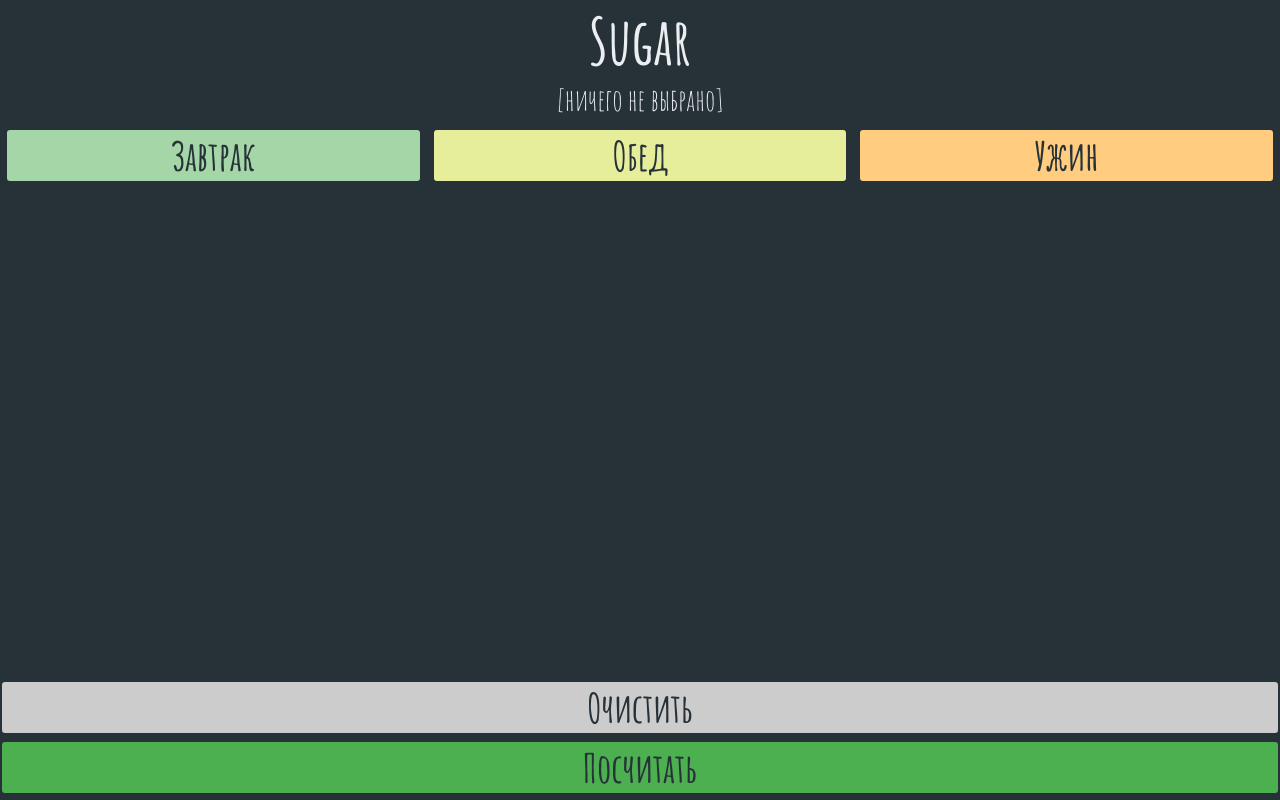
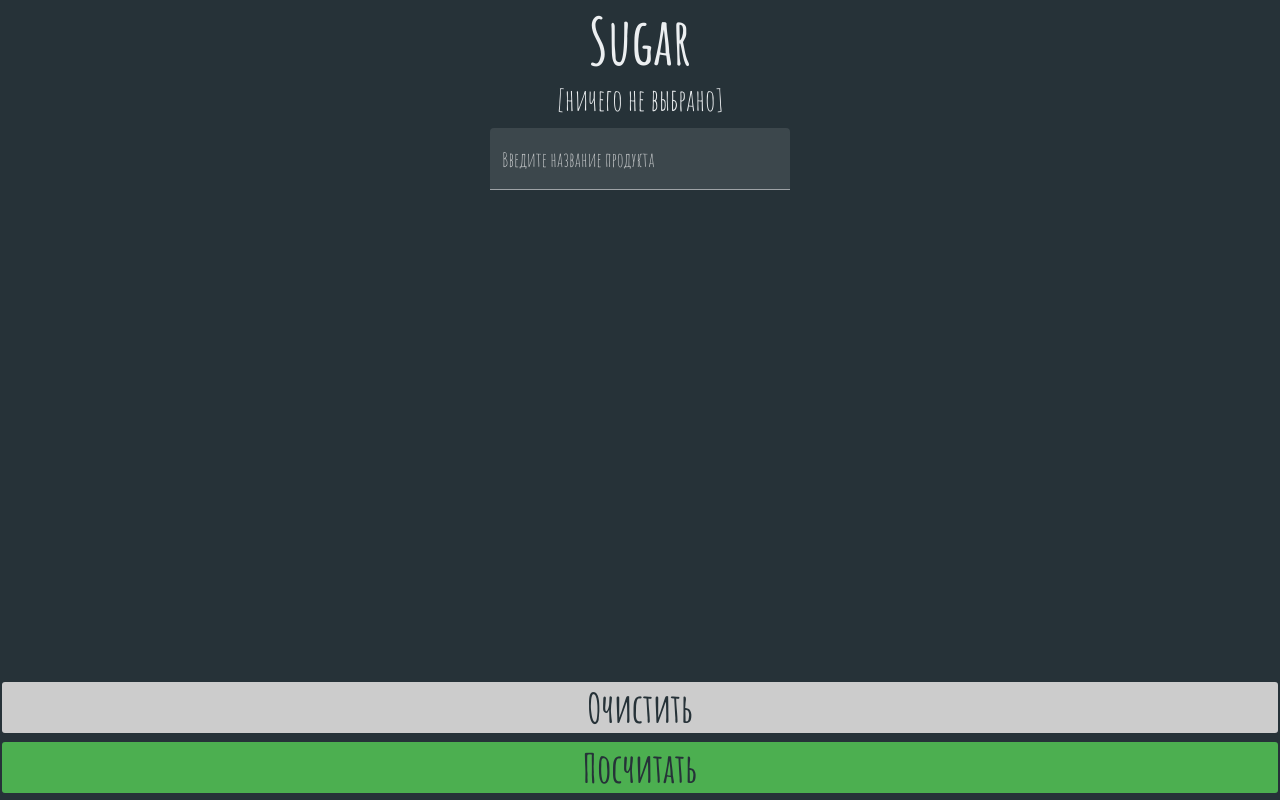
Before and after one commit to BogdanMoskvitin/sugar-app, an Angular app: page / in a window 1280 px wide. Built offline with nearby package versions, Linux system fonts and the light colour scheme.

Commit message:
add autocomplete

```diff
--- a/package.json
+++ b/package.json
@@ -11,10 +11,12 @@
   "private": true,
   "dependencies": {
     "@angular/animations": "~13.3.0",
+    "@angular/cdk": "^13.3.8",
     "@angular/common": "~13.3.0",
     "@angular/compiler": "~13.3.0",
     "@angular/core": "~13.3.0",
     "@angular/forms": "~13.3.0",
+    "@angular/material": "^13.3.8",
     "@angular/platform-browser": "~13.3.0",
     "@angular/platform-browser-dynamic": "~13.3.0",
     "@angular/router": "~13.3.0",
--- a/src/app/app.component.html
+++ b/src/app/app.component.html
@@ -1,31 +1,27 @@
-<div class="container">
+<div>
   <p class="title">Sugar</p>
 
-  <div class="selects">
+  <div>
     <p class="select" *ngIf="select.length == 0" style="text-align: center;">[ничего не выбрано]</p>
     <div *ngIf="select.length != 0">
       <span class="select">[</span>
-      <span class="select" *ngFor="let el of select" (click)="deleteEl(el)">{{ el.name }}({{ el.value }}), </span>
+      <span class="select" *ngFor="let el of select" (click)="deleteEl(el)">{{ el.name }}, </span>
       <span class="select">]</span>
     </div>
   </div>
 
-  <div class="btns">
-    <button (click)="viewBreakfast()" style="background-color: #A5D6A7;" [ngClass]="{'active' : view.breakfast}" class="btn">Завтрак</button>
-    <button (click)="viewLunch()" style="background-color: #E6EE9C;" [ngClass]="{'active' : view.lunch}" class="btn">Обед</button>
-    <button (click)="viewDinner()" style="background-color: #FFCC80;" [ngClass]="{'active' : view.dinner}" class="btn">Ужин</button>
-  </div>
-
-  <div class="body">
-    <div *ngIf="view.breakfast">
-      <p class="item" *ngFor="let el of breakfast" (click)="addEl(el)">{{ el.name }}({{ el.value }})</p>
-    </div>
-    <div *ngIf="view.lunch">
-      <p class="item" *ngFor="let el of lunch" (click)="addEl(el)">{{ el.name }}({{ el.value }})</p>
-    </div>
-    <div *ngIf="view.dinner">
-      <p class="item" *ngFor="let el of dinner" (click)="addEl(el)">{{ el.name }}({{ el.value }})</p>
-    </div>
+  <div class="form">
+    <form class="example-form">
+      <mat-form-field class="example-full-width" appearance="fill" style="width: 300px;">
+        <mat-label style="font-size: 20px;">Введите название продукта</mat-label>
+        <input type="text" matInput [formControl]="myControl" [matAutocomplete]="auto">
+        <mat-autocomplete #auto="matAutocomplete" [displayWith]="displayFn">
+          <mat-option style="font-size: 20px;" *ngFor="let option of filteredOptions | async" [value]="option" (click)="addEl(option)">
+            <span class="unit">{{option.unit}}</span> {{option.name}} (<span class="amount">{{option.amount}}</span>)
+          </mat-option>
+        </mat-autocomplete>
+      </mat-form-field>
+    </form>
   </div>
 
   <button class="btn__clean" (click)="clean()">Очистить</button>
--- a/src/app/app.component.scss
+++ b/src/app/app.component.scss
@@ -4,34 +4,25 @@
   text-align: center;
   user-select: none;
 }
-.selects {}
 .select {
   font-size: 30px;
   margin: 0 5px;
   cursor: pointer;
 }
-.btns {
+.form {
   display: flex;
-  justify-content: space-between;
+  justify-content: center;
+  margin-top: 10px;
 }
-.btn {
-  font-size: 40px;
-  width: 100%;
-  margin: 10px 5px;
-  border: 2px solid #263238;
-  border-radius: 5px;
-  font-weight: bold;
-  color: #263238;
-  cursor: pointer;
+input {
+  color: #ECEFF1;
+  font-size: 20px;
 }
-.active {
-  border: 2px solid #ECEFF1;
+.unit {
+  color: #4CAF50;
 }
-.item {
-  font-size: 30px;
-  margin: 0 5px;
-  text-align: center;
-  cursor: pointer;
+.amount {
+  color: #FFCC80;
 }
 .btn__clean {
   position: absolute;
--- a/src/app/app.component.ts
+++ b/src/app/app.component.ts
@@ -1,38 +1,47 @@
-import { Component } from '@angular/core';
+import { Component, OnInit } from '@angular/core';
+import {FormControl} from '@angular/forms';
+import {Observable} from 'rxjs';
+import {map, startWith} from 'rxjs/operators';
+import { Food } from './food.model';
+import { mockFood } from './food.mock';
 
 @Component({
   selector: 'app-root',
   templateUrl: './app.component.html',
   styleUrls: ['./app.component.scss']
 })
-export class AppComponent {
+export class AppComponent implements OnInit {
 
-  breakfast = [{ id: 1, name: 'Бутерброд', value: 2 }, { id: 2, name: 'Какао', value: 1 },]
-  lunch = [{ id: 3, name: 'Хлеб', value: 2 }, { id: 4, name: 'Суп', value: 0 },]
-  dinner = [{ id: 5, name: 'Булочка', value: 2 }, { id: 6, name: 'Чай', value: 1 },]
+  myControl = new FormControl();
+  filteredOptions: Observable<Food[]>;
 
-  view = {
-    breakfast: false,
-    lunch: false,
-    dinner: false,
+  options: Food[] = mockFood;
+
+  select = [];
+  sum = 0;
+  popup = false;
+
+  ngOnInit() {
+    this.filteredOptions = this.myControl.valueChanges.pipe(
+      startWith(''),
+      map(value => (typeof value === 'string' ? value : value.name)),
+      map(name => (name ? this._filter(name) : this.options.slice())),
+    );
   }
 
-  select = []
-  sum = 0
-  popup = false
+  displayFn(food: Food): string {
+    return food && food.name ? food.name : '';
+  }
 
-  viewBreakfast() {
-    this.view = {breakfast: true, lunch: false, dinner: false}
-  }
-  viewLunch() {
-    this.view = {breakfast: false, lunch: true, dinner: false}
-  }
-  viewDinner() {
-    this.view = {breakfast: false, lunch: false, dinner: true}
+  private _filter(name: string): Food[] {
+    const filterValue = name.toLowerCase();
+
+    return this.options.filter(option => option.name.toLowerCase().includes(filterValue));
   }
 
   addEl(el) {
     this.select.push(el)
+    this.myControl.setValue('')
   }
 
   deleteEl(el) {
--- a/src/styles.scss
+++ b/src/styles.scss
@@ -1,4 +1,5 @@
 /* You can add global styles to this file, and also import other style files */
+@import '~@angular/material/prebuilt-themes/pink-bluegrey.css';
 @import url('https://fonts.googleapis.com/css2?family=Amatic+SC:wght@400;700&display=swap');
 * {
   font-family: 'Amatic SC', cursive;
```
Also changed, not shown: src/app/app.module.ts (+10 -1 lines), src/app/food.mock.ts (added, +82 -0 lines), src/app/food.model.ts (added, +7 -0 lines), 1 other file (tests, documents, lock files or other folders).
